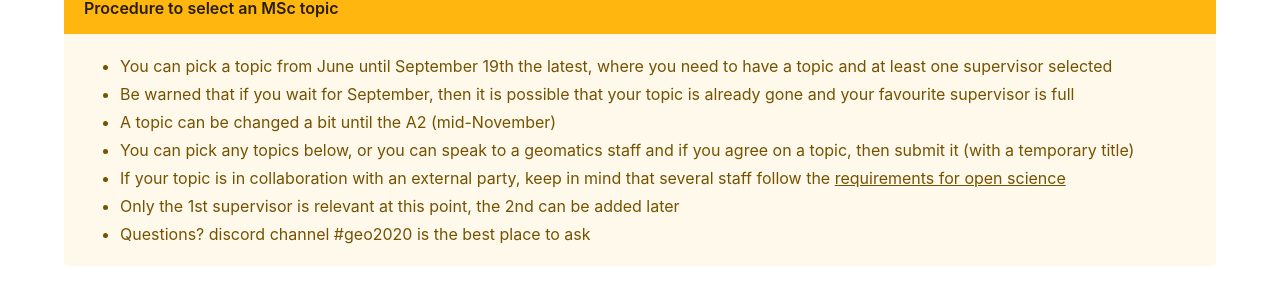
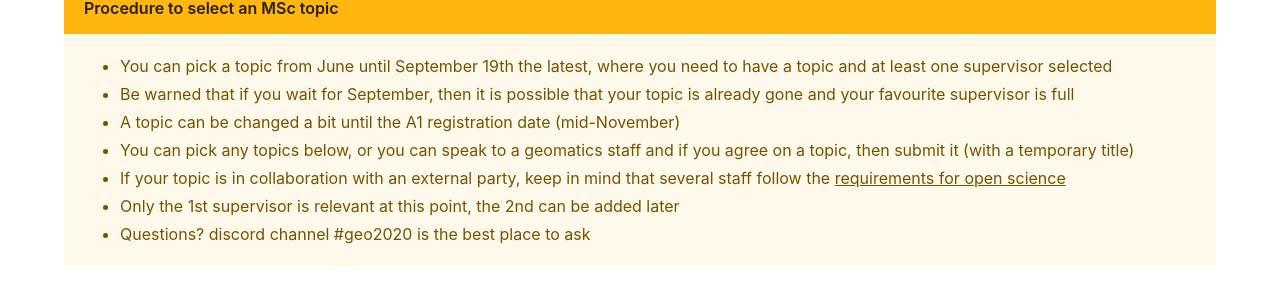
Before and after one commit to tudelft3d/geo2020, a Jekyll site: the page built from potentialtopics/index.md, in a window 1280 px wide and 900 px high, cut to the strip 216-502 px from the top of the window. Built offline with Jekyll 4.4.1, drawn with Linux system fonts in a browser that asks for light colours; some of the changed lines change nothing that is shown.

Commit message:
new deadline for topic?

```diff
--- a/potentialtopics/index.md
+++ b/potentialtopics/index.md
@@ -15,10 +15,9 @@ permalink: /potentialtopics/
     <ul>
       <li>You can pick a topic from June until September 19th the latest, where you need to have a topic and at least one supervisor selected</li>
       <li>Be warned that if you wait for September, then it is possible that your topic is already gone and your favourite supervisor is full</li>
-      <li>A topic can be changed a bit until the A2 (mid-November)</li>
+      <li>A topic can be changed a bit until the A1 registration date (mid-November)</li>
       <li>You can pick any topics below, or you can speak to a geomatics staff and if you agree on a topic, then submit it (with a temporary title)</li>
       <li>If your topic is in collaboration with an external party, keep in mind that several staff follow the <a href="../openscience/">requirements for open science</a></li>
-      <!-- <li>If you have agreed on a topic with a supervisor and they agree, no need to submit #2 and #3 topic, put blanks or just type *no further topics*</li> -->
       <li>Only the 1st supervisor is relevant at this point, the 2nd can be added later</li>
       <li>Questions? discord channel #geo2020 is the best place to ask</li>
     </ul>
```
